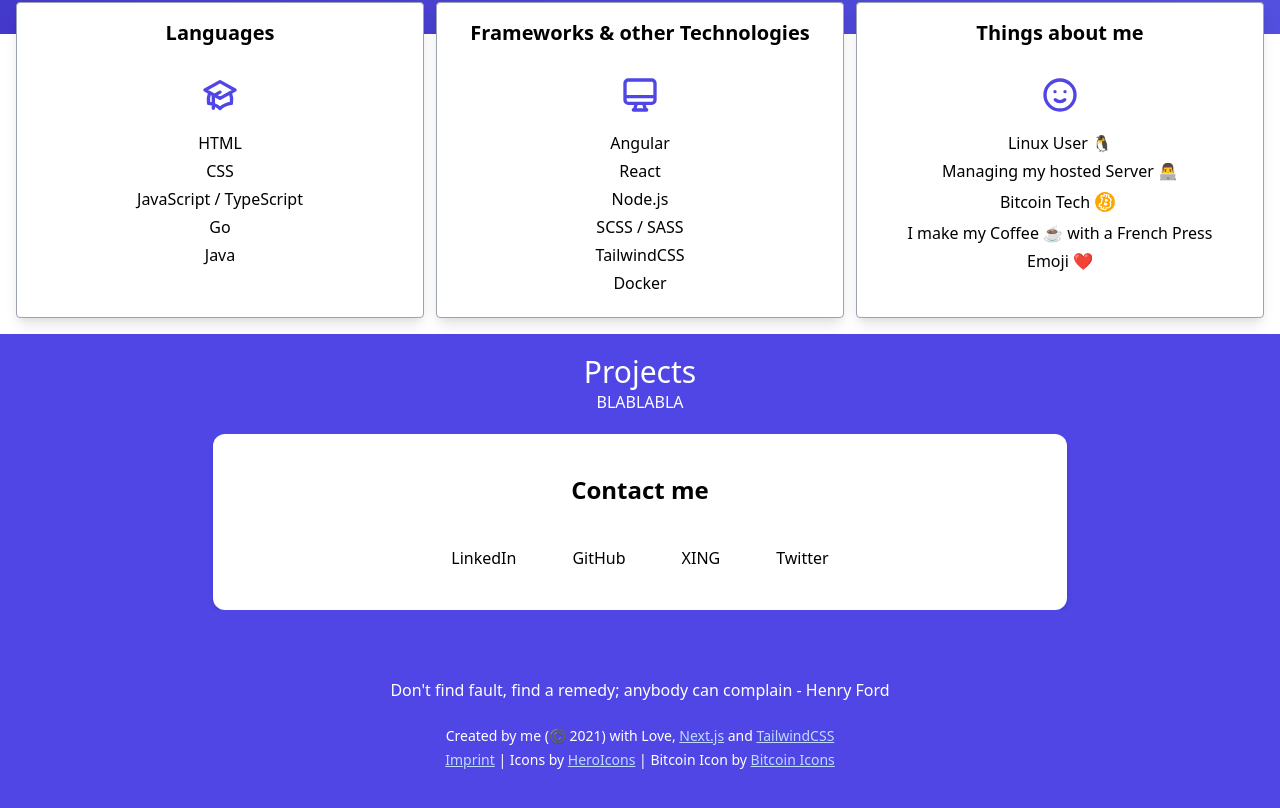
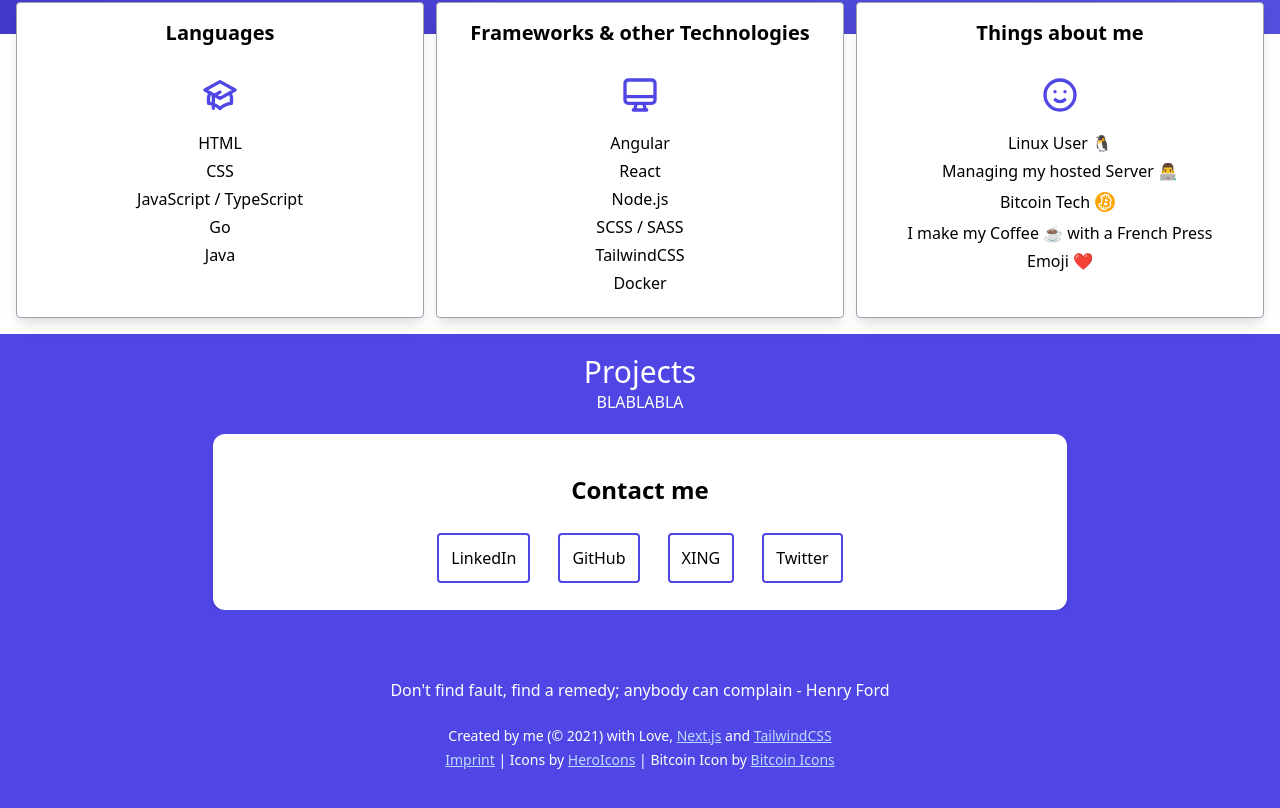
Before and after one commit to forsti0506/cstenglein.com, a Next.js app: page / in a window 1280 px wide. Shown: the part 784-1592 px from the top of the page. Built offline with nearby package versions, Linux system fonts and the light colour scheme.

Commit message:
fix copyright icon, styling for contact-lik

```diff
--- a/components/navigation/Footer.tsx
+++ b/components/navigation/Footer.tsx
@@ -9,7 +9,7 @@ const Footer: FC = () => {
       </article>
 
       <article className='py-1 text-sm'>
-        Created by me (©️ 2021) with Love,{' '}
+        Created by me (© 2021) with Love,{' '}
         <Link href='https://nextjs.org'>
           <a className='underline text-blue-200'>Next.js</a>
         </Link>{' '}
--- a/styles/globals.css
+++ b/styles/globals.css
@@ -13,7 +13,7 @@
 }
 
 .contact-link {
-  @apply w-1/2 p-3 mx-2 border-white border-2 rounded hover:shadow-lg hover:bg-white hover:text-black cursor-pointer;
+  @apply w-1/2 p-3 mx-2 border-indigo-600 border-2 rounded hover:shadow-lg hover:bg-indigo-600 hover:text-white cursor-pointer;
 }
 
 .skills-box {
```
